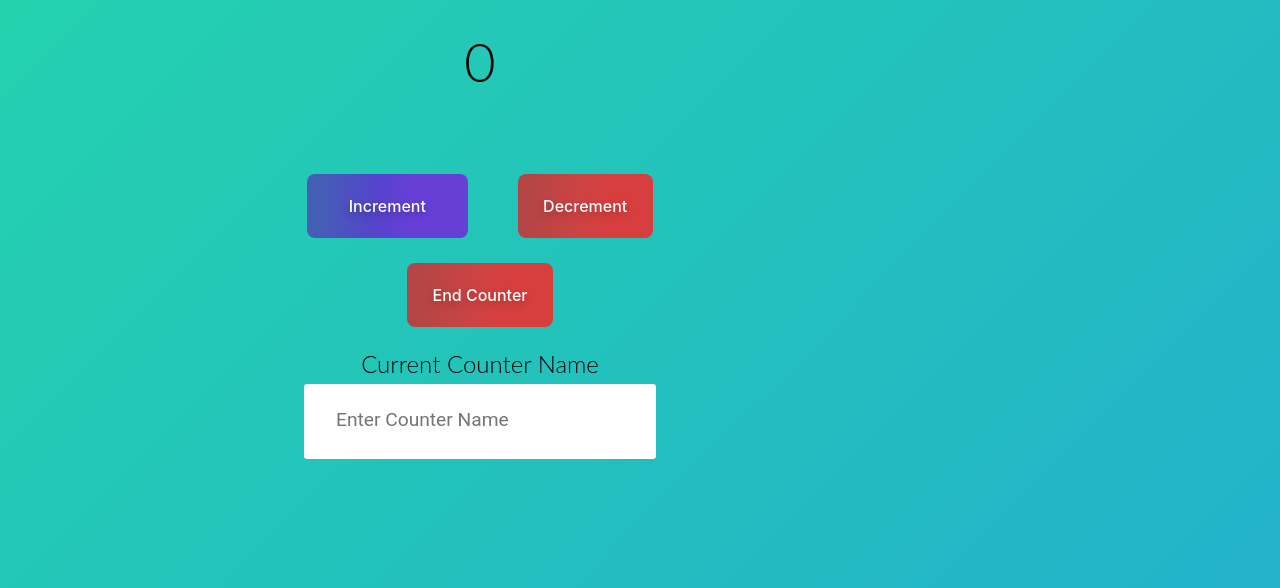
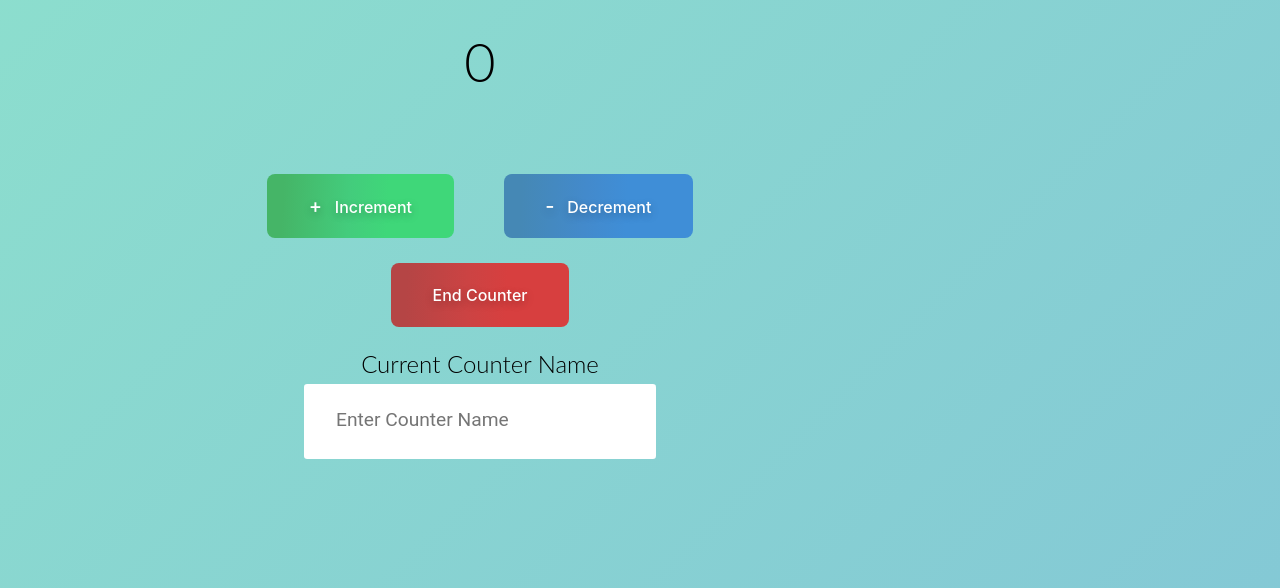
Before and after one commit to hicuppp/randomcounter, a plain HTML site: page index.html in a window 1280 px wide. Shown: the part 212-800 px from the top of the page. Drawn offline with Linux system fonts and the light colour scheme.

Commit message:
added color and other css
Added color to buttons, changed background and added +/- to buttons

```diff
--- a/counter.css
+++ b/counter.css
@@ -5,7 +5,6 @@ html, body {
 }
 
 .button-36 {
-  background-image: linear-gradient(92.88deg, #455EB5 9.16%, #5643CC 43.89%, #673FD7 64.72%);
   border-radius: 8px;
   border-style: none;
   box-sizing: border-box;
@@ -36,33 +35,33 @@ html, body {
   }
 }
 
-
-.button-37 {
-  background-image: linear-gradient(92.88deg, #b54545 9.16%, #cc4343 43.89%, #d73f3f 64.72%);
-  border-radius: 8px;
-  border-style: none;
-  box-sizing: border-box;
-  color: #FFFFFF;
-  cursor: pointer;
-  flex-shrink: 0;
-  font-family: "Inter UI","SF Pro Display",-apple-system,BlinkMacSystemFont,"Segoe UI",Roboto,Oxygen,Ubuntu,Cantarell,"Open Sans","Helvetica Neue",sans-serif;
-  font-size: 16px;
-  font-weight: 500;
-  height: 4rem;
-  padding: 0 1.6rem;
-  text-align: center;
-  text-shadow: rgba(0, 0, 0, 0.25) 0 3px 8px;
-  transition: all .5s;
-  user-select: none;
-  -webkit-user-select: none;
-  touch-action: manipulation;
+.button-36.green {
+  background-image: linear-gradient(92.88deg, #45b567 9.16%, #43cc7c 43.89%, #3fd779 64.72%);
 }
 
-.button-37:hover {
-  box-shadow: rgba(205, 63, 63, 0.5) 0 1px 30px;
-  transition-duration: .1s;
+.button-36.blue {
+  background-image: linear-gradient(92.88deg, #4588b5 9.16%, #438acc 43.89%, #3f8ed7 64.72%);
 }
 
+.button-36.red {
+  background-image: linear-gradient(92.88deg, #b54545 9.16%, #cc4343 43.89%, #d73f3f 64.72%);
+}
+
+.button-36.blue:hover {
+  box-shadow: rgba(63, 108, 205, 0.5) 0 1px 30px;
+}
+
+.button-36.red:hover {
+  box-shadow: rgba(205, 63, 63, 0.5) 0 1px 30px;
+}
+
+.button-36.green:hover {
+  box-shadow: rgba(63, 205, 87, 0.5) 0 1px 30px;
+}
+
+.bigger {
+  font-size: 20px;
+}
 body {
   display: flex;
   flex-direction: row;
@@ -106,7 +105,7 @@ a:hover { color: #ffffff }
 .date { background: #fe921f; color: #ffffff; display: inline-block; font-family: 'Lato', sans-serif; font-size: 12px; font-weight: bold; line-height: 12px; letter-spacing: 1px; margin: 0 0 30px; padding: 10px 15px 8px; text-transform: uppercase; }
 
 body {
-  background: linear-gradient(-45deg, #ee7752, #e73c7e, #23a6d5, #23d5ab);
+  background: linear-gradient(-45deg, #eeb19e, #725963, #81c1d8, #8de0cd);
   background-size: 400% 400%;
   height: 100vh;
 }
--- a/index.html
+++ b/index.html
@@ -12,10 +12,10 @@
     <h1 id="counter-header">Counter</h1>
     <h1 id="counter-display">0</h1>
     <wrapper class="wrapper">
-      <button class="button-36" id="increment">Increment</button>
-      <button class="button-37" id="decrement">Decrement</button>
+      <button class="button-36 green" id="increment"><span class="bigger">+</span>&nbsp&nbsp Increment</button>
+      <button class="button-36 blue" id="decrement"><span class="bigger">-</span>&nbsp&nbsp Decrement</button>
     </wrapper>
-    <button class="button-37" id="reset">End Counter</button>
+    <button class="button-36 red" id="reset">End Counter</button>
     <wrapper class="wrapper-2">
       <h4>Current Counter Name</h4>
       <input type="text" id="name-input" placeholder="Enter Counter Name">
```
